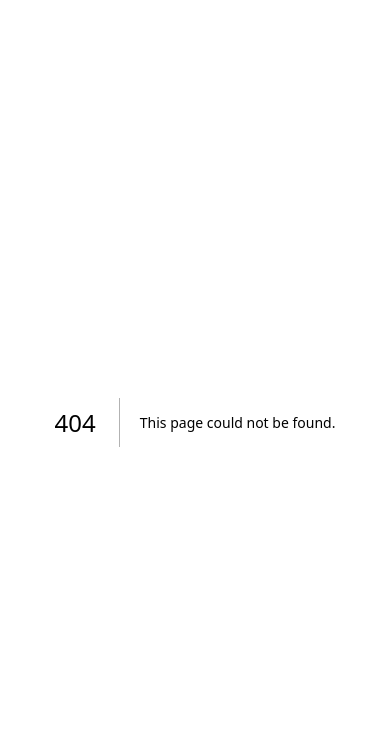
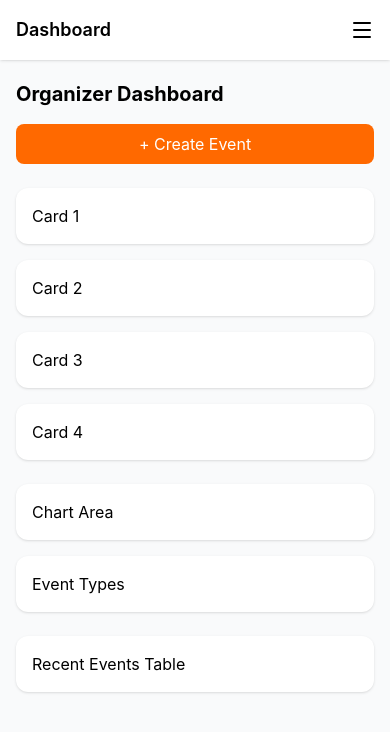
Before and after one commit to Jhnroy/tambayan-weba-app, a Next.js app in the folder frontend/: page /organizer/dashboard in a window 390 px wide. Before the commit this address had no page. Shown: the top 732 px of the page. Built offline with nearby package versions, Linux system fonts and the light colour scheme.

Commit message:
feat: implement OrganizerDashboard with sidebar and mobile drawer, add ResidentDashboard and new pages

```diff
--- /dev/null
+++ b/frontend/app/organizer/dashboard/page.tsx
@@ -0,0 +1,9 @@
+import { OrganizerDashboard } from '@/organizer/organizer-dashboard'
+import React from 'react'
+
+export const Page = () => {
+  return (
+    <OrganizerDashboard />
+  )
+}
+export default Page
--- a/frontend/components/organizer-header.tsx
+++ b/frontend/components/organizer-header.tsx
@@ -1,7 +1,10 @@
 import React from 'react'
 
 export const OrganizerHeader = () => {
+
   return (
+
+
     <div>organizer-header</div>
   )
 }
--- a/frontend/components/organizer-sidebar.tsx
+++ b/frontend/components/organizer-sidebar.tsx
@@ -1,7 +1,141 @@
-import React from 'react'
+"use client";
+
+import React, { useState } from 'react'
+import {
+  Home,
+  Calendar,
+  PenTool,
+  BarChart3,
+  User,
+  Bell,
+  Settings,
+  LogOut,
+  Menu,
+  X,
+} from "lucide-react";
 
 export const OrganizerSidebar = () => {
+  const [open, setOpen] = useState(false);
   return (
-    <div>organizer-dashboard</div>
+
+    <>
+      <div className="md:hidden flex items-center justify-between p-4 bg-white shadow">
+        <h1 className="font-semibold text-lg">Tambayan</h1>
+        <button onClick={() => setOpen(true)}>
+          <Menu />
+        </button>
+      </div>
+
+
+      {open && (
+        <div
+          className="fixed inset-0 bg-black/40 z-40 md:hidden"
+          onClick={() => setOpen(false)}
+        />
+      )}
+
+
+      <aside
+        className={`fixed top-0 left-0 h-full w-64 bg-white z-50 transform transition-transform duration-300
+        ${open ? "translate-x-0" : "-translate-x-full"}
+        md:translate-x-0 md:static md:block`}
+      >
+
+        <div className="md:hidden flex justify-end p-4">
+          <button onClick={() => setOpen(false)}>
+            <X />
+          </button>
+        </div>
+
+
+        <div className="flex flex-col h-full justify-between border-r border-gray-300">
+          <div>
+            <div className="p-6 flex flex-col items-center border-b border-gray-300">
+              <div className="w-16 h-16 rounded-full border-2 border-blue-500 flex items-center justify-center mb-2">
+                <User className="text-blue-500" />
+              </div>
+              <h2 className="font-semibold text-gray-800">Maria Santos</h2>
+              <p className="text-sm text-gray-500">
+                Brgy. Sta. Cruz, Resident
+              </p>
+              <span className="mt-2 text-xs font-semibold text-blue-600 bg-blue-100 px-3 py-1 rounded-full">
+                VOLUNTEER
+              </span>
+            </div>
+
+
+            <div className="mt-4 px-4">
+              <p className="text-xs text-gray-400 font-semibold mb-2">
+
+              </p>
+              <ul className="space-y-1">
+                <li className="flex items-center gap-3 px-3 py-2 bg-blue-100 text-blue-600 rounded-md cursor-pointer">
+                  <Home size={18} />
+                  Event Feed
+                </li>
+                <li className="flex items-center gap-3 px-3 py-2 text-gray-600 hover:bg-gray-200 rounded-md cursor-pointer">
+                  <Calendar size={18} />
+                  Calendar
+                </li>
+              </ul>
+
+
+              <p className="text-xs text-gray-400 font-semibold mt-6 mb-2">
+                MY ACTIVITY
+              </p>
+              <ul className="space-y-1">
+                <li className="flex items-center justify-between px-3 py-2 text-gray-600 hover:bg-gray-200 rounded-md cursor-pointer">
+                  <div className="flex items-center gap-3">
+                    <PenTool size={18} />
+                    My Sign-Ups
+                  </div>
+                  <span className="bg-red-500 text-white text-xs px-2 py-0.5 rounded-full">
+                    2
+                  </span>
+                </li>
+
+                <li className="flex items-center gap-3 px-3 py-2 text-gray-600 hover:bg-gray-200 rounded-md cursor-pointer">
+                  <BarChart3 size={18} />
+                  Participation History
+                </li>
+
+                <li className="flex items-center gap-3 px-3 py-2 text-gray-600 hover:bg-gray-200 rounded-md cursor-pointer">
+                  <User size={18} />
+                  My Profile
+                </li>
+              </ul>
+
+
+              <p className="text-xs text-gray-400 font-semibold mt-6 mb-2">
+                ACCOUNT
+              </p>
+              <ul className="space-y-1">
+                <li className="flex items-center justify-between px-3 py-2 text-gray-600 hover:bg-gray-200 rounded-md cursor-pointer">
+                  <div className="flex items-center gap-3">
+                    <Bell size={18} />
+                    Notifications
+                  </div>
+                  <span className="bg-red-500 text-white text-xs px-2 py-0.5 rounded-full">
+                    3
+                  </span>
+                </li>
+
+                <li className="flex items-center gap-3 px-3 py-2 text-gray-600 hover:bg-gray-200 rounded-md cursor-pointer">
+                  <Settings size={18} />
+                  Settings
+                </li>
+              </ul>
+            </div>
+          </div>
+
+          <div className="p-4 border-t border-gray-300">
+            <button className="flex items-center gap-3 text-gray-500 hover:text-red-500 w-full">
+              <LogOut size={18} />
+              Log Out
+            </button>
+          </div>
+        </div>
+      </aside>
+    </>
   )
 }
--- a/frontend/organizer/organizer-dashboard.tsx
+++ b/frontend/organizer/organizer-dashboard.tsx
@@ -1,7 +1,79 @@
-import React from 'react'
+import React, { useState } from "react";
+import { OrganizerSidebar } from "@/components/organizer-sidebar";
+import { Menu } from "lucide-react";
 
 export const OrganizerDashboard = () => {
+  const [sidebarOpen, setSidebarOpen] = useState(false);
+
   return (
-    <div>organizer-dashboard</div>
-  )
-}
+    <div className="flex min-h-screen bg-gray-50">
+
+      {/* Mobile Top Bar */}
+      <div className="md:hidden flex items-center justify-between p-4 bg-white shadow w-full fixed top-0 left-0 z-50">
+        <h1 className="font-semibold text-lg">Dashboard</h1>
+        <button onClick={() => setSidebarOpen(true)}>
+          <Menu className="w-6 h-6" />
+        </button>
+      </div>
+
+      {/* Sidebar (Desktop) */}
+      <div className="hidden md:flex md:w-64 bg-white border-r">
+        <OrganizerSidebar />
+      </div>
+
+      {/* Sidebar (Mobile Drawer) */}
+      {sidebarOpen && (
+        <div className="fixed inset-0 z-50 flex">
+          {/* Overlay */}
+          <div
+            className="bg-black/50 flex-1"
+            onClick={() => setSidebarOpen(false)}
+          />
+
+          {/* Drawer */}
+          <div className="w-64 bg-white h-full shadow-lg">
+            <OrganizerSidebar />
+          </div>
+        </div>
+      )}
+
+      {/* Main Content */}
+      <div className="flex-1 flex flex-col md:ml-0 mt-16 md:mt-0 p-4 md:p-6">
+
+        {/* Header */}
+        <div className="flex flex-col md:flex-row md:items-center md:justify-between gap-4">
+          <h2 className="text-xl md:text-2xl font-bold">
+            Organizer Dashboard
+          </h2>
+
+          <button className="bg-orange-500 text-white px-4 py-2 rounded-lg w-full md:w-auto">
+            + Create Event
+          </button>
+        </div>
+
+        {/* Example Content Area */}
+        <div className="mt-6 grid grid-cols-1 sm:grid-cols-2 lg:grid-cols-4 gap-4">
+          <div className="bg-white p-4 rounded-xl shadow">Card 1</div>
+          <div className="bg-white p-4 rounded-xl shadow">Card 2</div>
+          <div className="bg-white p-4 rounded-xl shadow">Card 3</div>
+          <div className="bg-white p-4 rounded-xl shadow">Card 4</div>
+        </div>
+
+        {/* Charts / Tables Section */}
+        <div className="mt-6 grid grid-cols-1 lg:grid-cols-3 gap-4">
+          <div className="bg-white p-4 rounded-xl shadow lg:col-span-2">
+            Chart Area
+          </div>
+          <div className="bg-white p-4 rounded-xl shadow">
+            Event Types
+          </div>
+        </div>
+
+        <div className="mt-6 bg-white p-4 rounded-xl shadow">
+          Recent Events Table
+        </div>
+
+      </div>
+    </div>
+  );
+};
```
Also changed, not shown: frontend/app/resident/dashboard/page.tsx (renamed from frontend/app/[resident]/resident-dashboard/page.tsx), frontend/app/resident/my-Signups/page.tsx (added), frontend/app/resident/participation-history/page.tsx (added).
